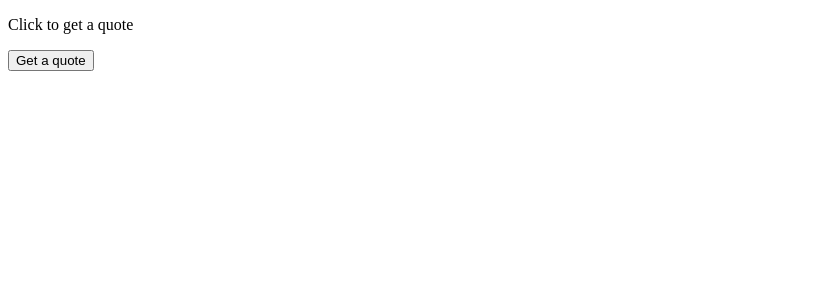
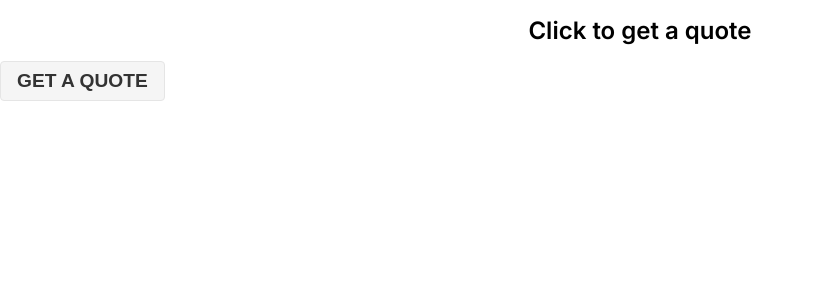
Before and after one commit to coolalves/tdw-mp2-alves, a React (Create React App) app: page / in a window 1280 px wide. Shown: the top 300 px of the page, without its empty margins (0-814 px from the left). Built offline with nearby package versions, Linux system fonts and the light colour scheme.

Commit message:
little styles update

```diff
--- a/package.json
+++ b/package.json
@@ -12,6 +12,8 @@
         "react-redux": "^8.0.5",
         "react-scripts": "5.0.1",
         "redux": "^4.2.0",
+        "sass": "^1.56.1",
+        "styled-components": "^5.3.6",
         "web-vitals": "^2.1.4"
     },
     "scripts": {
--- a/src/components/FetchQuote.js
+++ b/src/components/FetchQuote/FetchQuote.js
@@ -1,5 +1,6 @@
 import React from 'react';
 import { useState } from 'react';
+import './FetchQuote.scss';
 
 const FetchQuote = () => {
     const [data, setData] = useState("Click to get a quote");
@@ -30,10 +31,10 @@ const FetchQuote = () => {
      }, []);*/
     return (
         <div>
-            <p>
+            <p className={"quote-text"}>
                 {data}
             </p>
-            <button onClick={fetchKanyeQuote}> Get a quote</button>
+            <button onClick={fetchKanyeQuote} className={"quote-button"}> Get a quote</button>
         </div>
     )
 };
--- /dev/null
+++ b/src/components/FetchQuote/FetchQuote.scss
@@ -0,0 +1,23 @@
+.quote-button {
+    background-color: #f5f5f5;
+    border: 1px solid #e5e5e5;
+    border-radius: 4px;
+    color: #333;
+    cursor: pointer;
+    font-size: 1.2rem;
+    font-weight: 600;
+    padding: 0.5rem 1rem;
+    text-transform: uppercase;
+    transition: all 0.2s ease-in-out;
+    &:hover {
+        background-color: #e5e5e5;
+        border: 1px solid #d5d5d5;
+    }
+}
+
+.quote-text {
+    font-size: 1.5rem;
+    font-weight: 600;
+    margin: 1rem 0;
+    text-align: center;
+}
--- /dev/null
+++ b/src/styles/App.scss
@@ -0,0 +1,7 @@
+@import url('https://fonts.googleapis.com/css2?family=Inter:wght@100;200;300;400;500;600;700;800;900&display=swap');
+html,
+body {
+    padding: 0;
+    margin: 0;
+    font-family: 'Inter', sans-serif;
+}
```
Also changed, not shown: src/App.js (+2 -5 lines), 1 other file (tests, documents, lock files or other folders). Lines whose indentation alone changed are shown as unchanged.
